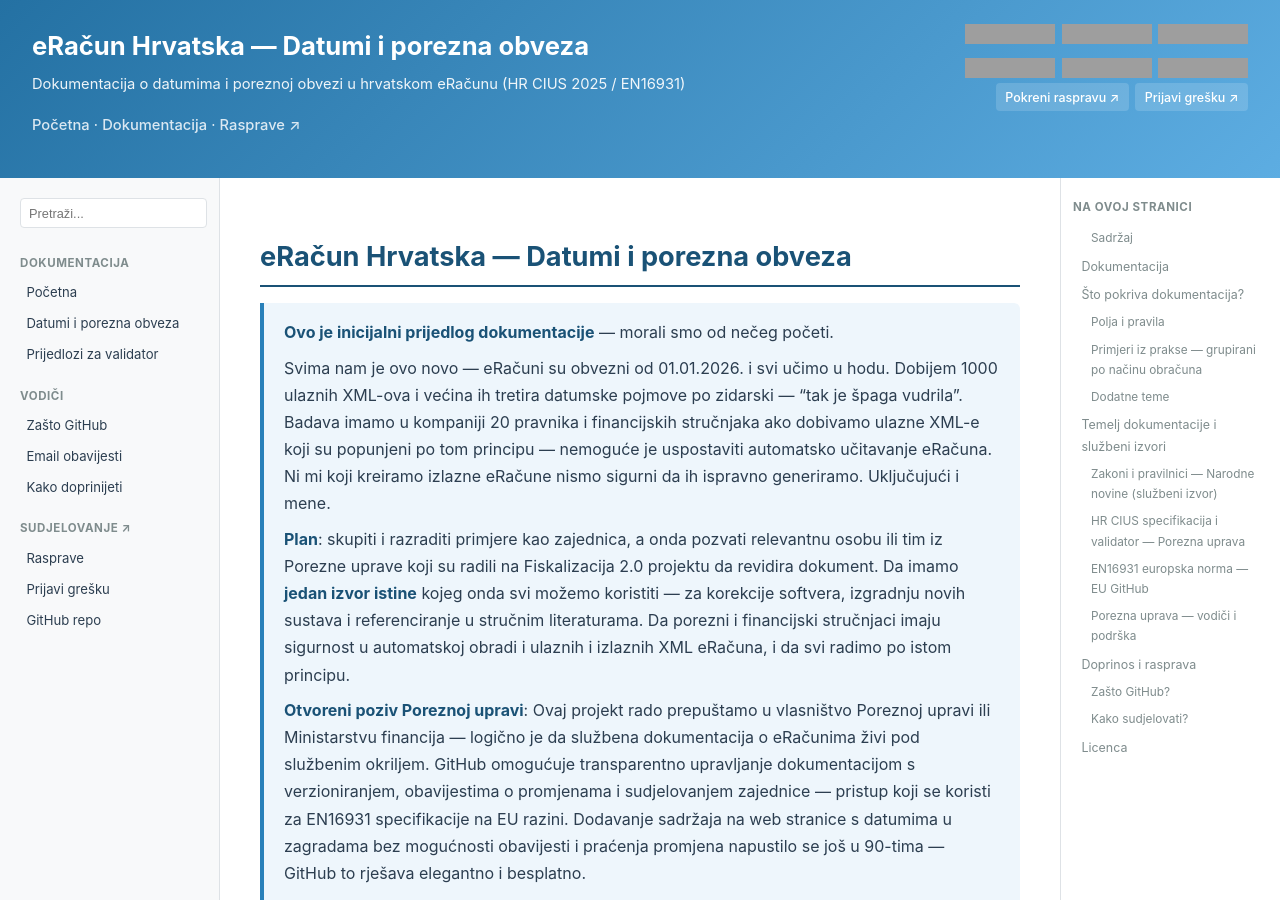
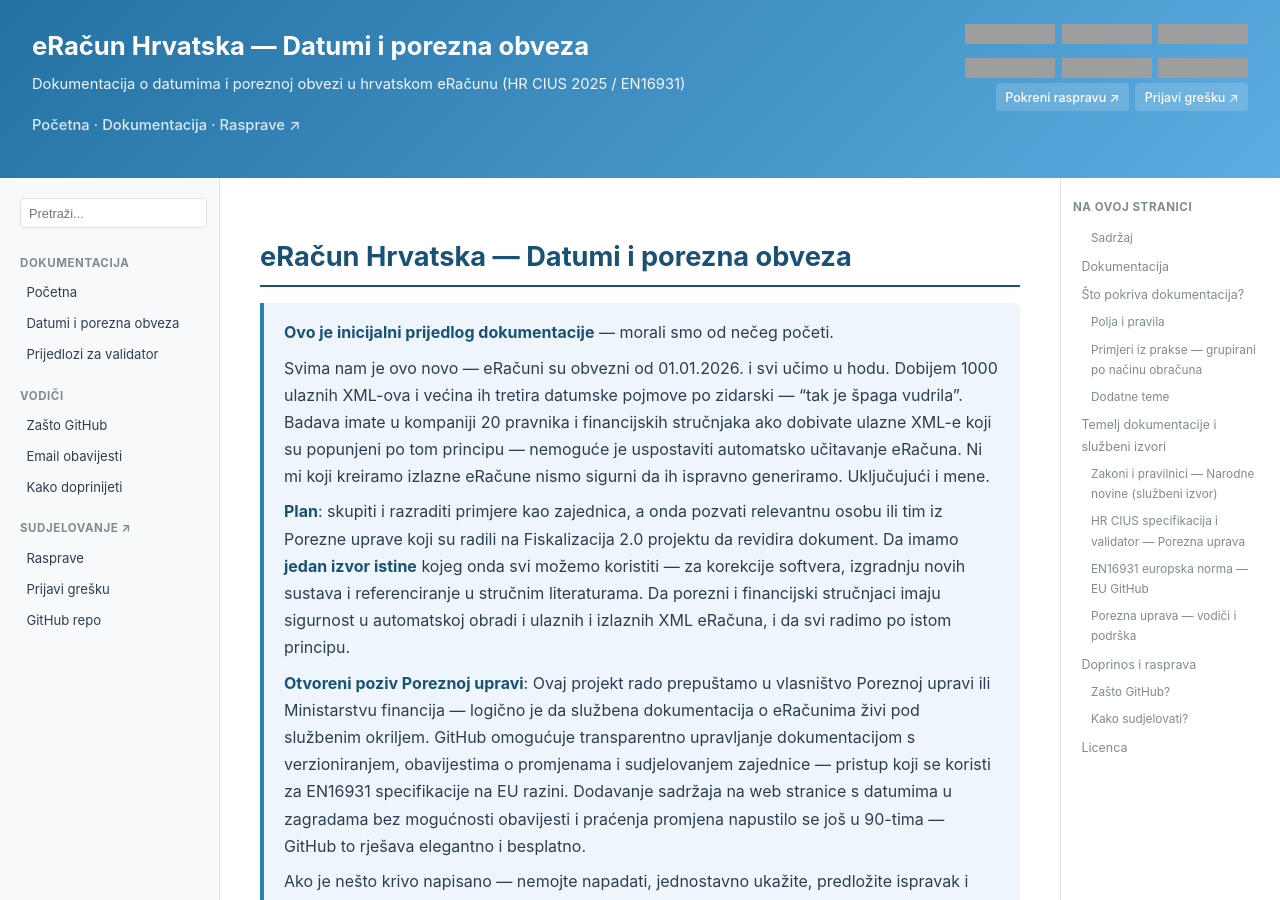
Before and after one commit to dageci/eracun-fiskalizacija-datumi, a Jekyll site: the page built from docs/index.md, in a window 1280 px wide and 900 px high, cut to the strip 0-900 px from the top of the window. Built offline with Jekyll 4.4.1, drawn with Linux system fonts in a browser that asks for light colours; grey boxes are pictures that could not be loaded.

Commit message:
ispravak: imamo/dobivamo -> imate/dobivate (obraćanje čitatelju)

```diff
--- a/docs/index.md
+++ b/docs/index.md
@@ -7,7 +7,7 @@
 
 > **Ovo je inicijalni prijedlog dokumentacije** — morali smo od nečeg početi.
 >
-> Svima nam je ovo novo — eRačuni su obvezni od 01.01.2026. i svi učimo u hodu. Dobijem 1000 ulaznih XML-ova i većina ih tretira datumske pojmove po zidarski — "tak je špaga vudrila". Badava imamo u kompaniji 20 pravnika i financijskih stručnjaka ako dobivamo ulazne XML-e koji su popunjeni po tom principu — nemoguće je uspostaviti automatsko učitavanje eRačuna. Ni mi koji kreiramo izlazne eRačune nismo sigurni da ih ispravno generiramo. Uključujući i mene.
+> Svima nam je ovo novo — eRačuni su obvezni od 01.01.2026. i svi učimo u hodu. Dobijem 1000 ulaznih XML-ova i većina ih tretira datumske pojmove po zidarski — "tak je špaga vudrila". Badava imate u kompaniji 20 pravnika i financijskih stručnjaka ako dobivate ulazne XML-e koji su popunjeni po tom principu — nemoguće je uspostaviti automatsko učitavanje eRačuna. Ni mi koji kreiramo izlazne eRačune nismo sigurni da ih ispravno generiramo. Uključujući i mene.
 >
 > **Plan**: skupiti i razraditi primjere kao zajednica, a onda pozvati relevantnu osobu ili tim iz Porezne uprave koji su radili na Fiskalizacija 2.0 projektu da revidira dokument. Da imamo **jedan izvor istine** kojeg onda svi možemo koristiti — za korekcije softvera, izgradnju novih sustava i referenciranje u stručnim literaturama. Da porezni i financijski stručnjaci imaju sigurnost u automatskoj obradi i ulaznih i izlaznih XML eRačuna, i da svi radimo po istom principu.
 >
```
Also changed, not shown: README.md.
